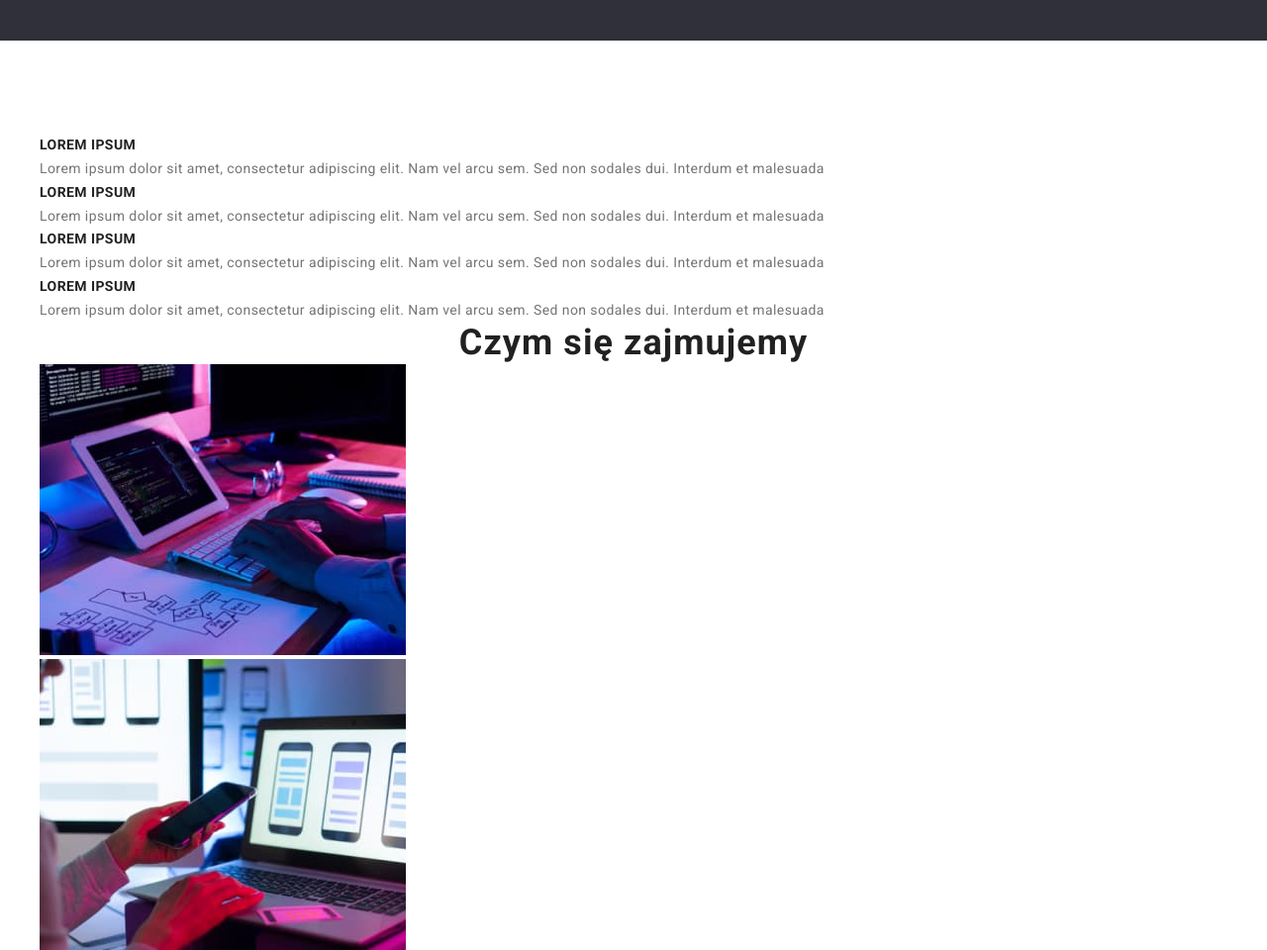
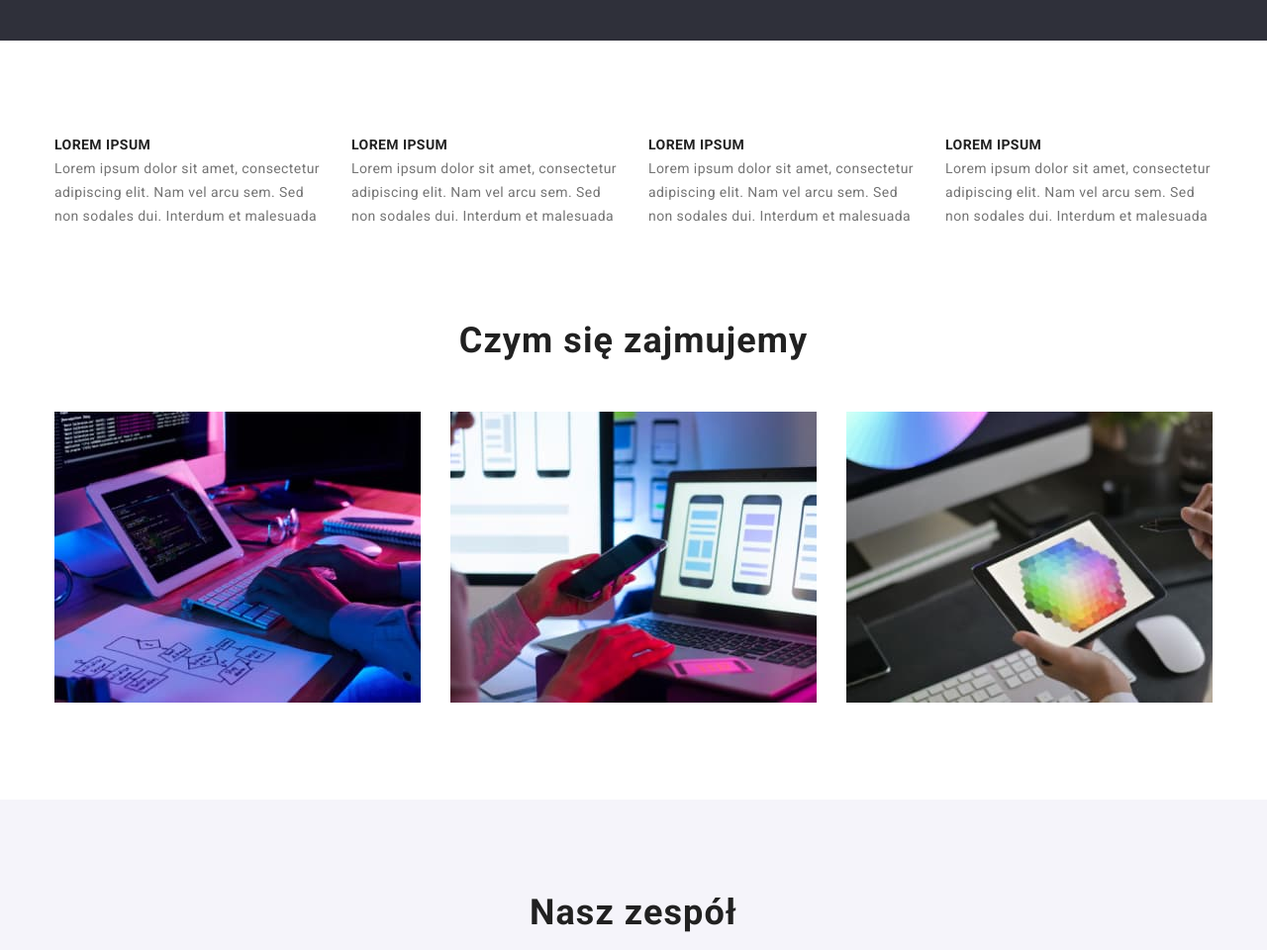
Before and after one commit to kamilaadamska/goit-markup-hw-03, a plain HTML site: page index.html in a window 1280 px wide. Shown: the part 640-1600 px from the top of the page at 99% size. Drawn offline with nearby package versions, Linux system fonts and the light colour scheme.

Commit message:
Styled What we do section

```diff
--- a/css/styles.css
+++ b/css/styles.css
@@ -27,6 +27,8 @@ ul {
 .container {
   width: 1200px;
   margin: 0 auto;
+  padding-left: 15px;
+  padding-right: 15px;
 }
 .link {
   text-decoration: none;
@@ -119,15 +121,20 @@ ul {
   text-align: center;
   letter-spacing: 0.06em;
   color: var(--brand-color-white);
-  padding: 10px 41px 10px 41px;
+  padding: 10px 41px;
   cursor: pointer;
 }
+/* What we do */
 .what-we-do-list {
   list-style-type: none;
   font-size: 14px;
   line-height: 1.71;
   letter-spacing: 0.03em;
   color: var(--description-color);
+  display: flex;
+  gap: 30px;
+  justify-content: center;
+  margin-bottom: 94px;
 }
 .what-we-do-list span {
   font-weight: 700;
@@ -140,9 +147,13 @@ ul {
   font-size: 36px;
   text-align: center;
   letter-spacing: 0.03em;
+  margin-bottom: 50px;
 }
 .what-we-do-gallery {
   list-style-type: none;
+  display: flex;
+  gap: 30px;
+  justify-content: center;
 }
 .our-team-photos {
   list-style-type: none;
```
